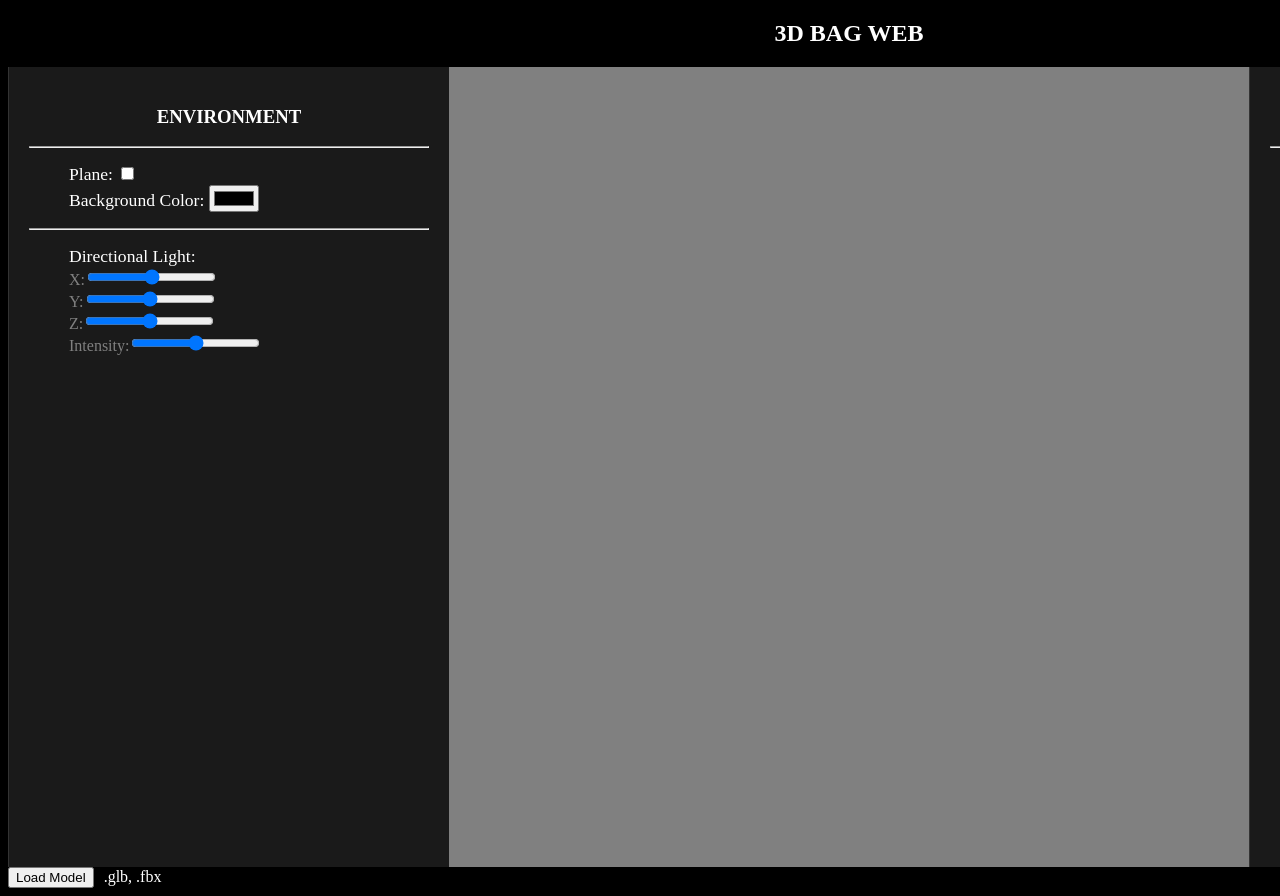
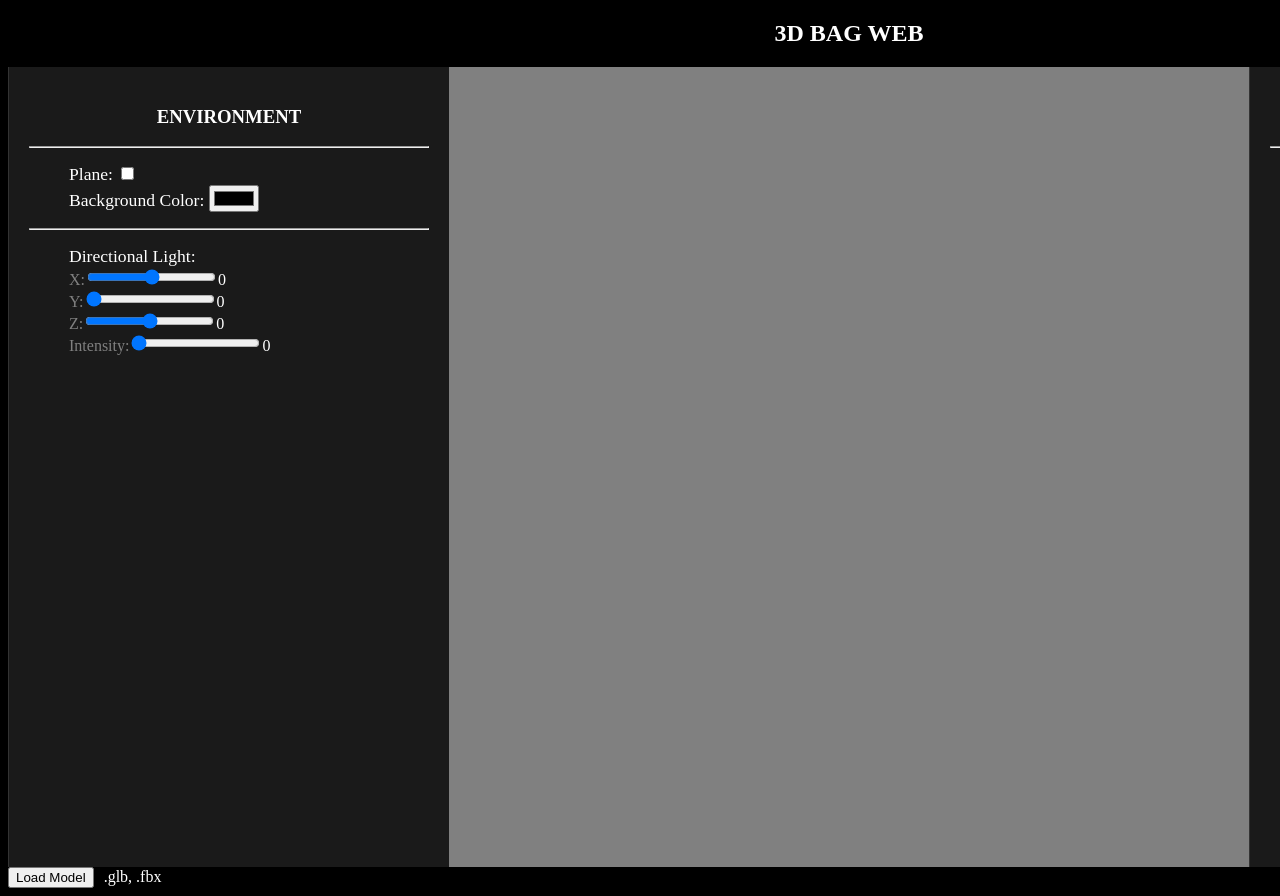
Before and after one commit to rendersomejuice/3D-BAG-WEB, a React (Vite) app: page / in a window 1280 px wide. Shown: the top 896 px of the page. Built offline with nearby package versions, Linux system fonts and the light colour scheme.

Commit message:
light control

```diff
--- a/src/components/EnvironmentSettings.tsx
+++ b/src/components/EnvironmentSettings.tsx
@@ -38,10 +38,10 @@ const EnvironmentSettings = ({shadowplaneActive, setshadowplaneActive, changeDir
             <hr/>
             <ul>
                 <div className="property-title">Directional Light: </div>
-                <div><span className="property">X:</span><input type="range" min={-20} max={20} value={directionalLightPosition.x} onChange={(e) => {changeDirectionalLightPosition("x", Number(e.target.value))}}/></div>
-                <div><span className="property">Y:</span><input type="range" min={-20} max={20} value={directionalLightPosition.y} onChange={(e) => {changeDirectionalLightPosition("y", Number(e.target.value))}}/></div>
-                <div><span className="property">Z:</span><input type="range" min={-20} max={20} value={directionalLightPosition.z} onChange={(e) => {changeDirectionalLightPosition("z", Number(e.target.value))}}/></div>
-                <div><span className="property">Intensity:</span><input type="range" min={-20} max={20} value={directionalLightIntensity} onChange={(e) => {setdirectionalLightIntensity(Number(e.target.value))}}/></div>
+                <div><span className="property">X:</span><input type="range" min={-300} max={300} value={directionalLightPosition.x} onChange={(e) => {changeDirectionalLightPosition("x", Number(e.target.value))}}/>{directionalLightPosition.x}</div>
+                <div><span className="property">Y:</span><input type="range" min={10} max={300} value={directionalLightPosition.y} onChange={(e) => {changeDirectionalLightPosition("y", Number(e.target.value))}}/>{directionalLightPosition.y}</div>
+                <div><span className="property">Z:</span><input type="range" min={-200} max={200} value={directionalLightPosition.z} onChange={(e) => {changeDirectionalLightPosition("z", Number(e.target.value))}}/>{directionalLightPosition.z}</div>
+                <div><span className="property">Intensity:</span><input type="range" min={0} max={100} value={directionalLightIntensity} onChange={(e) => {setdirectionalLightIntensity(Number(e.target.value))}}/>{directionalLightIntensity}</div>
             </ul>
         </div>
     )
```
